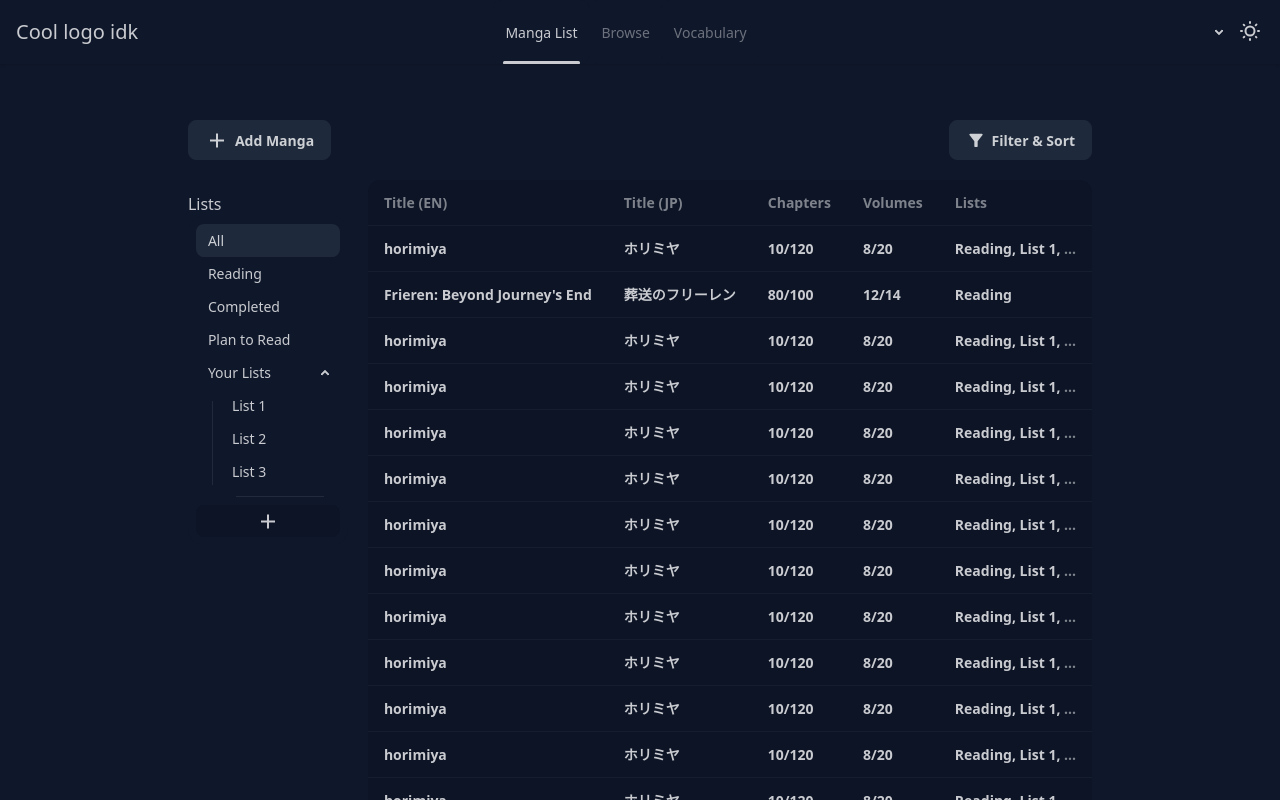
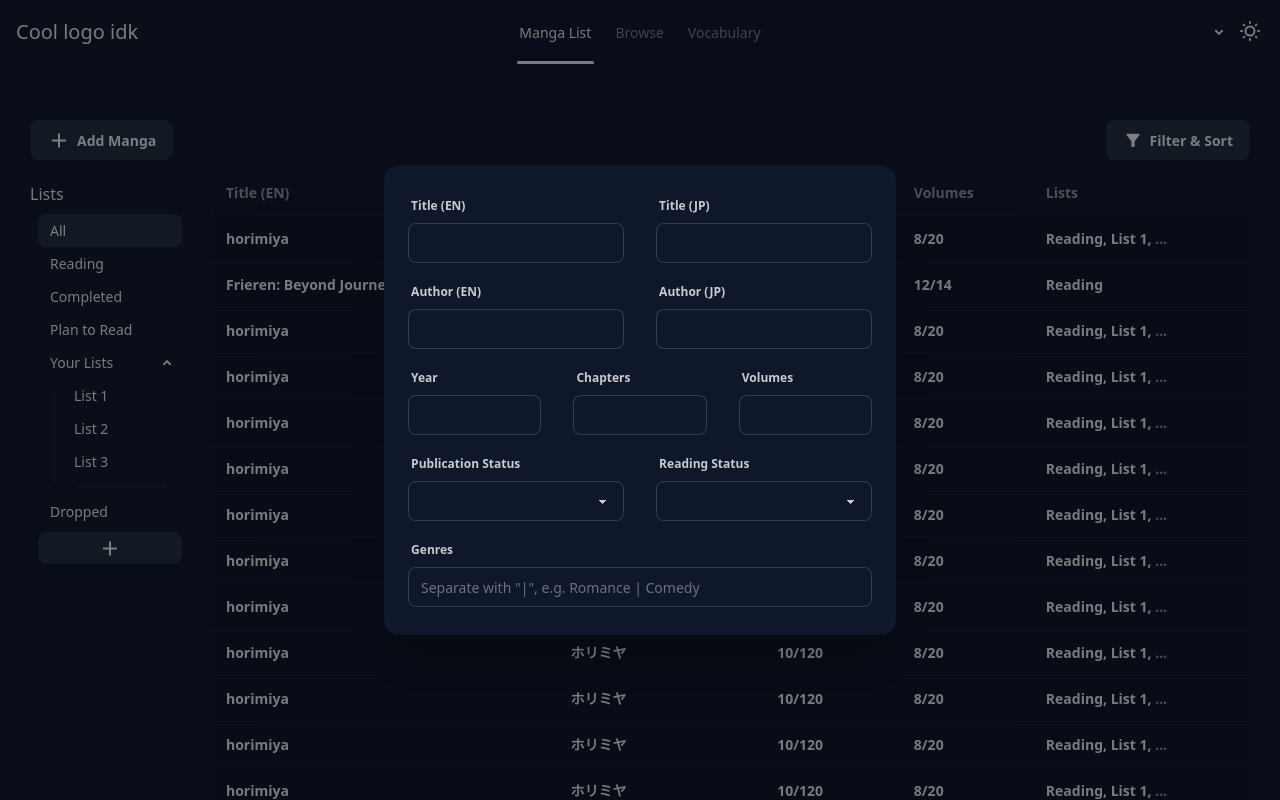
Before and after one commit to nokotan8/manga-tracker, a SvelteKit app: page /mangalist in a window 1280 px wide. Shown: the top 800 px of the page. Built offline with nearby package versions, Linux system fonts and the light colour scheme.

Commit message:
refactoring and added some fields for manga-add

```diff
--- a/src/app.css
+++ b/src/app.css
@@ -6,14 +6,33 @@
 }
 
 * {
-    transition: background-color 0.15s, border-color 0.15s;
+    transition:
+        background-color 0.15s,
+        border-color 0.15s;
 }
 
 /* ::view-transition-new(root) { */
-    /* animation-duration: 0.15s; */
+/* animation-duration: 0.15s; */
 /* } */
 
 #pages > * {
     @apply h-full bg-base-100 border-base-100;
     margin: 0;
 }
+
+.btn {
+    @apply shadow-sm;
+}
+
+/* Remove arrows from number input because they look bad */
+/* Chrome, Safari, Edge, Opera */
+input::-webkit-outer-spin-button,
+input::-webkit-inner-spin-button {
+    -webkit-appearance: none;
+    margin: 0;
+}
+
+/* Firefox */
+input[type="number"] {
+    -moz-appearance: textfield;
+}
--- a/src/lib/classes/Manga.ts
+++ b/src/lib/classes/Manga.ts
@@ -1,24 +1,24 @@
 class Manga {
-    nameEN: string;
+    titleEN: string;
     genres: string[];
     authorEN: string;
     status: string;
     numVols: number;
     numChaps: number;
-    nameJP?: string;
+    titleJP?: string;
     authorJP?: string;
     constructor(
-        nameEN: string,
+        titleEN: string,
         authorEN: string,
         genres: string[],
         status: string,
         numVols: number,
         numChaps: number,
-        nameJP?: string,
+        titleJP?: string,
         authorJP?: string,
     ) {
-        this.nameEN = nameEN;
-        this.nameJP = nameJP;
+        this.titleEN = titleEN;
+        this.titleJP = titleJP;
         this.genres = genres;
         this.authorEN = authorEN;
         this.authorJP = authorJP;
@@ -34,7 +34,7 @@ class UserManga extends Manga {
     lists: string[];
     rating?: number;
     constructor(
-        nameEN: string,
+        titleEN: string,
         genres: string[],
         authorEN: string,
         status: string,
@@ -43,18 +43,18 @@ class UserManga extends Manga {
         currVols: number,
         currChaps: number,
         lists: string[],
-        nameJP?: string,
+        titleJP?: string,
         authorJP?: string,
         rating?: number,
     ) {
         super(
-            nameEN,
+            titleEN,
             authorEN,
             genres,
             status,
             numVols,
             numChaps,
-            nameJP,
+            titleJP,
             authorJP,
         );
         this.rating = rating;
@@ -95,7 +95,7 @@ const testManga2: UserManga = new UserManga(
     10,
 );
 testMangas.push(testManga, testManga2);
-for (let i = 0; i < 20; i++) {
+for (let i = 0; i < 30; i++) {
     testMangas.push(testManga);
 }
 
--- a/src/lib/components/mangalist/ListFilter.svelte
+++ b/src/lib/components/mangalist/ListFilter.svelte
@@ -29,7 +29,7 @@
             <li>
                 <details open>
                     <summary>Your Lists</summary>
-                    <ul>
+                    <ul class="overflow-scroll max-h-[50vh]">
                         {#each lists as list}
                             <li>
                                 <a
@@ -42,7 +42,12 @@
                     </ul>
                 </details>
             </li>
-            <button class="w-full btn btn-sm">
+            <li>
+                <a href="/mangalist/dropped" class={listActive("dropped")}
+                    >Dropped</a
+                >
+            </li>
+            <button class="mt-1 w-full btn btn-sm btn-neutral">
                 <svg
                     xmlns="http://www.w3.org/2000/svg"
                     width="24"
--- /dev/null
+++ b/src/lib/components/mangalist/MangaTable.svelte
@@ -0,0 +1,46 @@
+<script lang="ts">
+    let { dispMangas } = $props();
+</script>
+
+<div
+    class="overflow-x-auto rounded-lg shadow-sm bg-base-200 h-[80vh] md:w-140 lg:w-200 xl:w-260 2xl:w-320"
+>
+    <table class="table table-pin-rows">
+        <thead>
+            <tr>
+                <th>Title (EN)</th>
+                <th>Title (JP)</th>
+                <th>Chapters</th>
+                <th>Volumes</th>
+                <th>Lists</th>
+            </tr>
+        </thead>
+        <tbody>
+            {#each dispMangas as manga}
+                <tr class="hover:bg-base-300">
+                    <th>{manga.titleEN}</th>
+                    <th>{manga.titleJP || ""}</th>
+                    <th>{`${manga.currChaps}/${manga.numChaps}`}</th>
+                    <th>{`${manga.currVols}/${manga.numVols}`}</th>
+                    {#if manga.lists.length < 3}
+                        <th>
+                            {manga.lists[0] +
+                                (manga.lists[1] ? ", " + manga.lists[1] : "")}
+                        </th>
+                    {:else}
+                        <th>
+                            {manga.lists[0] +
+                                (manga.lists[1]
+                                    ? ", " + manga.lists[1]
+                                    : "")},&nbsp;<span
+                                class="text-neutral-content/60"
+                            >
+                                ...</span
+                            >
+                        </th>
+                    {/if}
+                </tr>
+            {/each}
+        </tbody>
+    </table>
+</div>
--- a/src/routes/(logged_in)/+layout.svelte
+++ b/src/routes/(logged_in)/+layout.svelte
@@ -44,16 +44,22 @@
         </div>
         <h1 class="text-xl">Cool logo idk</h1>
     </div>
-    <div id="pages" class="hidden h-full md:flex tabs tabs-border navbar-center">
-        <a href="/mangalist" class={"tab " + isActive("/mangalist")}>Manga List</a>
+    <div
+        id="pages"
+        class="hidden h-full md:flex tabs tabs-border navbar-center"
+    >
+        <a href="/mangalist" class={"tab " + isActive("/mangalist")}
+            >Manga List</a
+        >
         <a href="/search" class={"tab " + isActive("/search")}>Browse</a>
-        <a href="/vocab" class="tab" data-active={isActive("/vocab")}>Vocabulary</a>
+        <a href="/vocab" class={"tab " + isActive("/vocab")}>Vocabulary</a>
     </div>
-    <ul class="px-1 navbar-end menu menu-horizontal">
+    <div class="navbar-end">
+        <ul class="px-1 menu menu-horizontal">
             <li>
                 <details>
                     <summary>{$username}</summary>
-                <ul class="p-2 rounded-t-none bg-base-100">
+                    <ul class="p-2 rounded-t-none rounded-lg bg-base-100">
                         <li><a>Profile</a></li>
                         <li><button onclick={logout}>Logout</button></li>
                     </ul>
@@ -61,6 +67,7 @@
             </li>
         </ul>
         <ThemeButton></ThemeButton>
+    </div>
 </nav>
 
 {@render children()}
--- a/src/routes/(logged_in)/mangalist/[[list]]/+page.svelte
+++ b/src/routes/(logged_in)/mangalist/[[list]]/+page.svelte
@@ -2,7 +2,9 @@
     import { page } from "$app/state";
     import { testMangas } from "$lib/classes/Manga";
     import ListFilter from "$lib/components/mangalist/ListFilter.svelte";
+    import MangaTable from "$lib/components/mangalist/MangaTable.svelte";
     const lists = $state(["List 1", "List 2", "List 3"]);
+    let addMangaModalOpen: boolean = $state(true);
 
     let currList: string = $state("");
     $effect(() => {
@@ -22,12 +24,22 @@
             dispMangas = testMangas;
         }
     });
+
+    const handleKeyDown = (k: KeyboardEvent): void => {
+        if (k.key === "Escape") {
+            addMangaModalOpen = false;
+        }
+    };
 </script>
 
+<svelte:window onkeydown={handleKeyDown} />
 <div class="flex flex-col justify-center items-center py-10 px-25">
     <div class="max-w-600">
         <div class="flex flex-row justify-between">
-            <button class="btn btn-neutral">
+            <button
+                class="btn btn-neutral"
+                onclick={() => (addMangaModalOpen = true)}
+            >
                 <svg
                     xmlns="http://www.w3.org/2000/svg"
                     width="24"
@@ -58,51 +70,88 @@
                 Filter & Sort
             </button>
         </div>
-        <div class="flex flex-row gap-5 justify-start pt-5">
+        <div class="flex flex-row gap-5 justify-start pt-2.5">
             <ListFilter {lists} {currList}></ListFilter>
-            <div class="overflow-x-auto rounded-xl bg-base-200">
-                <table class="table">
-                    <thead>
-                        <tr>
-                            <th>Title (EN)</th>
-                            <th>Title (JP)</th>
-                            <th>Chapters</th>
-                            <th>Volumes</th>
-                            <th>Lists</th>
-                        </tr>
-                    </thead>
-                    <tbody>
-                        {#each dispMangas as manga}
-                            <tr class="hover:bg-base-300">
-                                <th>{manga.nameEN}</th>
-                                <th>{manga.nameJP || ""}</th>
-                                <th>{`${manga.currChaps}/${manga.numChaps}`}</th
-                                >
-                                <th>{`${manga.currVols}/${manga.numVols}`}</th>
-                                {#if manga.lists.length < 3}
-                                    <th>
-                                        {manga.lists[0] +
-                                            (manga.lists[1]
-                                                ? ", " + manga.lists[1]
-                                                : "")}
-                                    </th>
-                                {:else}
-                                    <th>
-                                        {manga.lists[0] +
-                                            (manga.lists[1]
-                                                ? ", " + manga.lists[1]
-                                                : "")},&nbsp;<span
-                                            class="text-neutral-content/60"
-                                        >
-                                            ...</span
-                                        >
-                                    </th>
-                                {/if}
-                            </tr>
-                        {/each}
-                    </tbody>
-                </table>
+            <MangaTable {dispMangas}></MangaTable>
+        </div>
+        <dialog class={"modal" + (addMangaModalOpen ? " modal-open" : "")}>
+            <div class="flex flex-col gap-y-2 modal-box">
+                <div class="flex flex-row gap-x-8">
+                    <fieldset class="fieldset flex-1/2">
+                        <legend class="fieldset-legend">&nbsp;Title (EN)</legend
+                        >
+                        <input type="text" class="input" />
+                    </fieldset>
+                    <fieldset class="fieldset flex-1/2">
+                        <legend class="fieldset-legend">&nbsp;Title (JP)</legend
+                        >
+                        <input type="text" class="input" />
+                    </fieldset>
+                </div>
+                <div class="flex flex-row gap-x-8">
+                    <fieldset class="fieldset flex-1/2">
+                        <legend class="fieldset-legend"
+                            >&nbsp;Author (EN)</legend
+                        >
+                        <input type="text" class="input" />
+                    </fieldset>
+                    <fieldset class="fieldset flex-1/2">
+                        <legend class="fieldset-legend"
+                            >&nbsp;Author (JP)</legend
+                        >
+                        <input type="text" class="input" />
+                    </fieldset>
+                </div>
+                <div class="flex flex-row gap-x-8">
+                    <fieldset class="fieldset flex-1/3">
+                        <legend class="fieldset-legend">&nbsp;Year</legend>
+                        <input type="number" class="input flex-1/3" />
+                    </fieldset>
+                    <fieldset class="fieldset flex-1/3">
+                        <legend class="fieldset-legend">&nbsp;Chapters</legend>
+                        <input type="number" class="input flex-1/3" />
+                    </fieldset>
+                    <fieldset class="fieldset flex-1/3">
+                        <legend class="fieldset-legend">&nbsp;Volumes</legend>
+                        <input type="number" class="input flex-1/3" />
+                    </fieldset>
+                </div>
+                <div class="flex flex-row gap-x-8">
+                    <fieldset class="fieldset flex-1/2">
+                        <legend class="fieldset-legend"
+                            >&nbsp;Publication Status</legend
+                        >
+                        <select class="select">
+                            <option selected disabled></option>
+                            <option value="">Ongoing</option>
+                            <option value="">Finished</option>
+                            <option value="">Hiatus</option>
+                            <option value="">Discontinued</option>
+                            <option value="">Upcoming</option>
+                        </select>
+                    </fieldset>
+                    <fieldset class="fieldset flex-1/2">
+                        <legend class="fieldset-legend"
+                            >&nbsp;Reading Status</legend
+                        >
+                        <select class="select">
+                            <option selected disabled></option>
+                            <option value="">Reading</option>
+                            <option value="">Completed</option>
+                            <option value="">Plan to Read</option>
+                            <option value="">Dropped</option>
+                        </select>
+                    </fieldset>
+                </div>
+                <fieldset class="fieldset flex-1/3">
+                    <legend class="fieldset-legend">&nbsp;Genres</legend>
+                    <input
+                        type="text"
+                        placeholder={`Separate with "|", e.g. Romance | Comedy`}
+                        class="w-full input"
+                    />
+                </fieldset>
             </div>
-        </div>
+        </dialog>
     </div>
 </div>
```
Lines whose indentation alone changed are shown as unchanged.
